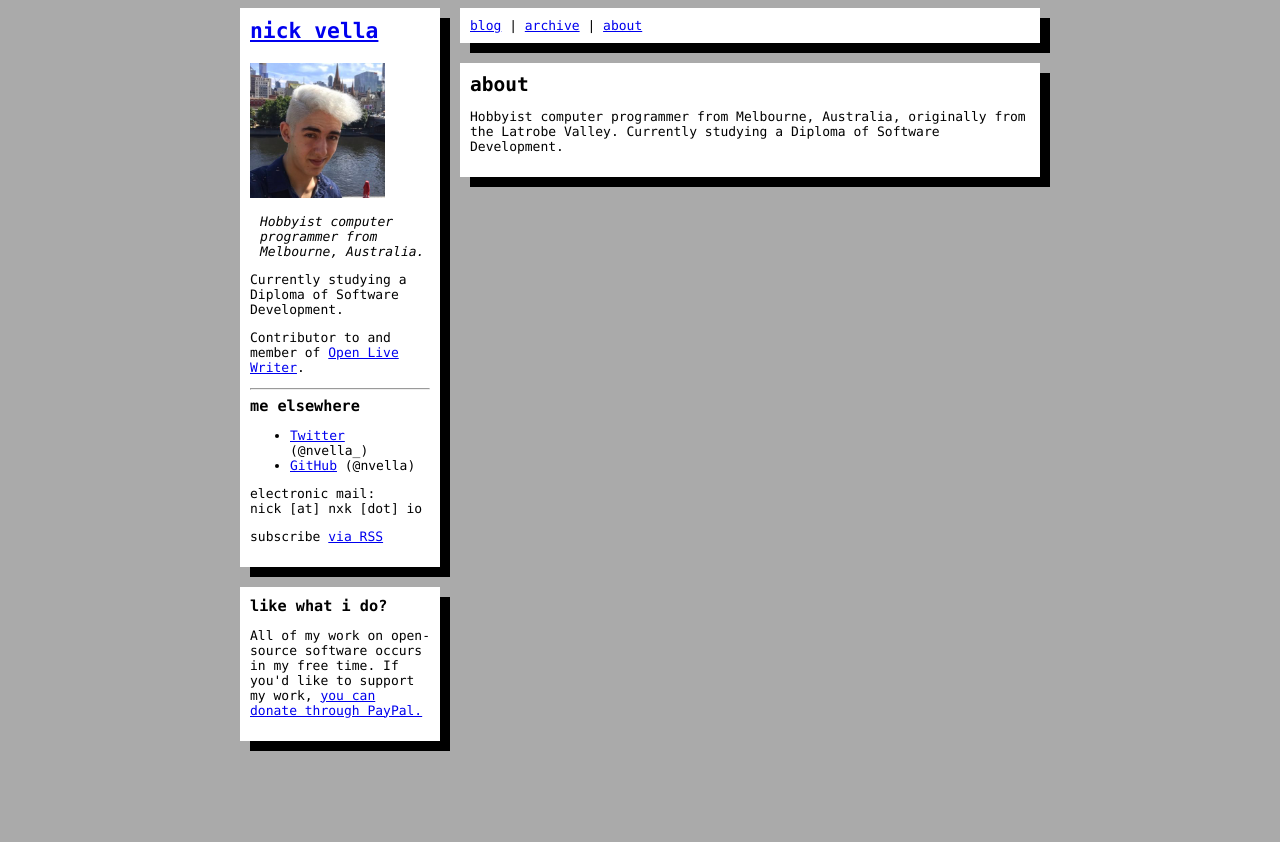
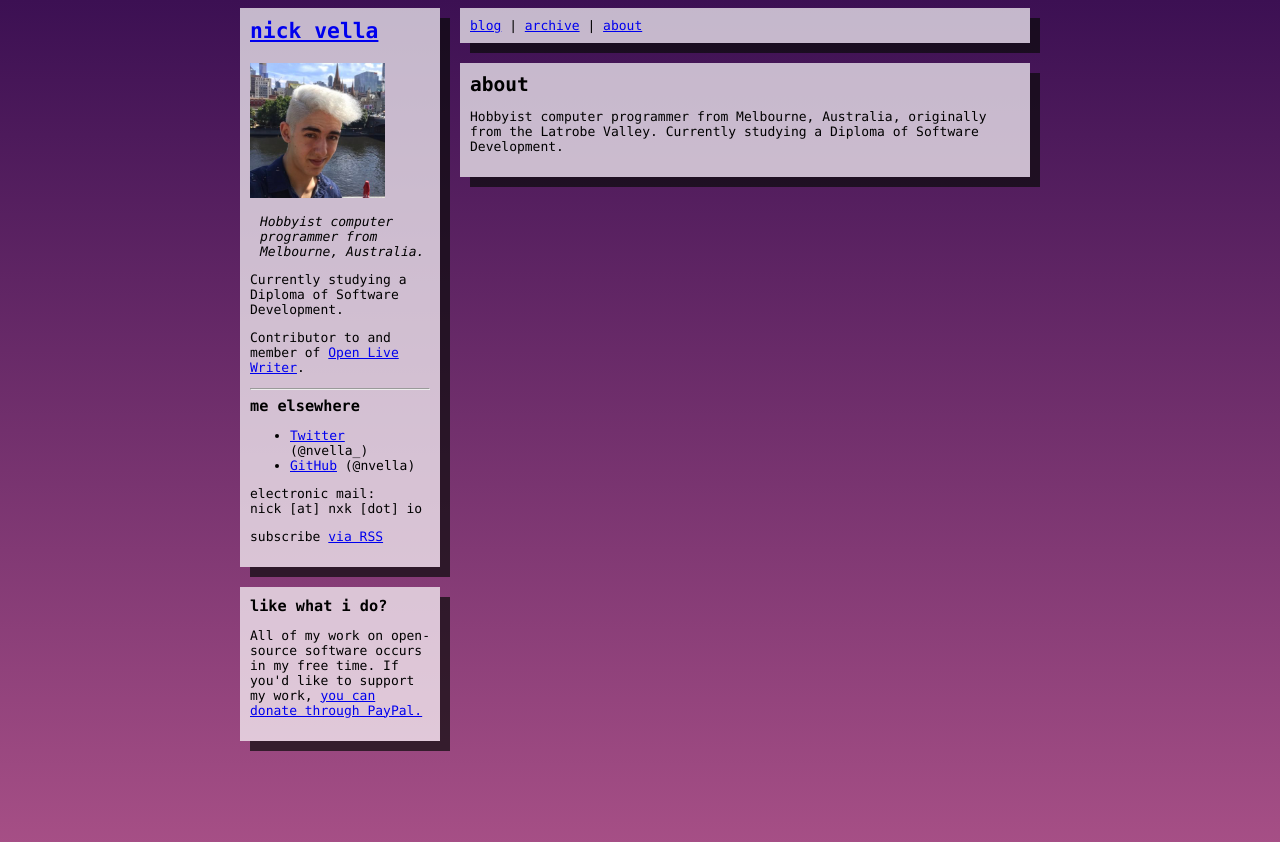
Before and after one commit to nvella/nvella.github.io, a Jekyll site: the page built from about.md, in a window 1280 px wide. Shown: the top 842 px of the page. Built offline with Jekyll 4.4.1, drawn with Linux system fonts in a browser that asks for light colours.

Commit message:
add a funky background gradient

```diff
--- a/_sass/theme.scss
+++ b/_sass/theme.scss
@@ -1,5 +1,9 @@
 body {
-    background: #aaa;
+    background: #ad5389;  /* fallback for old browsers */
+    background: linear-gradient(to bottom, #3c1053, #ad5389); /* W3C, IE 10+/ Edge, Firefox 16+, Chrome 26+, Opera 12+, Safari 7+ */
+    background-attachment: fixed;
+
+
     font-family: 'Consolas', monospace;
     font-size: 13px;
 }
@@ -39,24 +43,24 @@ img {
 }
 
 .left-col {
+    display: inline-block;
     float: left;
     width: 200px;
     margin-right: 20px;
 }
 
 .main-col {
-    width: 580px;
+    display: inline-block;
+    width: 570px;
     box-sizing: border-box;
-    float: right;
+    margin-right: 10px;
 }
 
 .col-box {
     width: 100%;
 
-    background-color: white;
-    -webkit-box-shadow: 10px 10px 0px 0px #000;
-    -moz-box-shadow: 10px 10px 0px 0px #000;
-    box-shadow: 10px 10px 0px 0px #000;
+    background-color: rgba(255, 255, 255, 0.7);
+    box-shadow: 10px 10px 0px 0px rgba(10, 10, 10, 0.7);
     box-sizing: border-box;
     display: inline-block;
 
```
